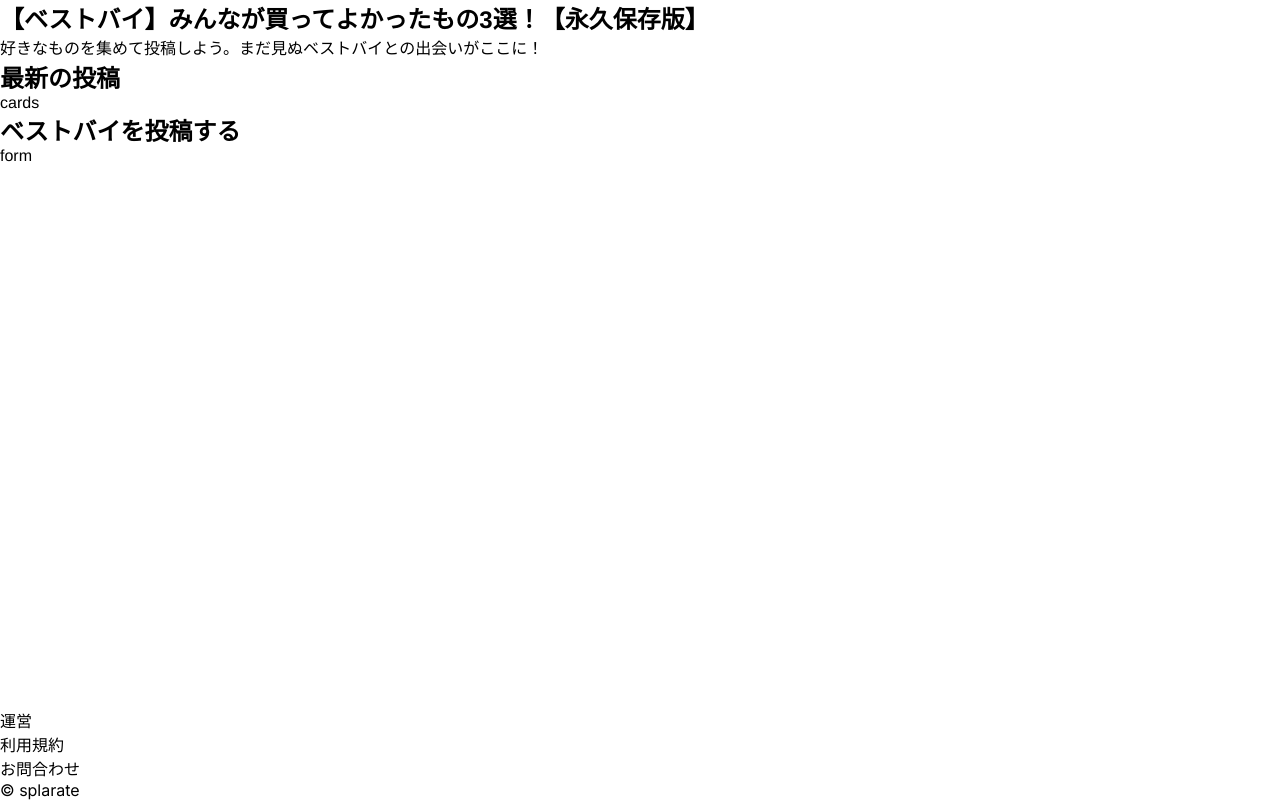
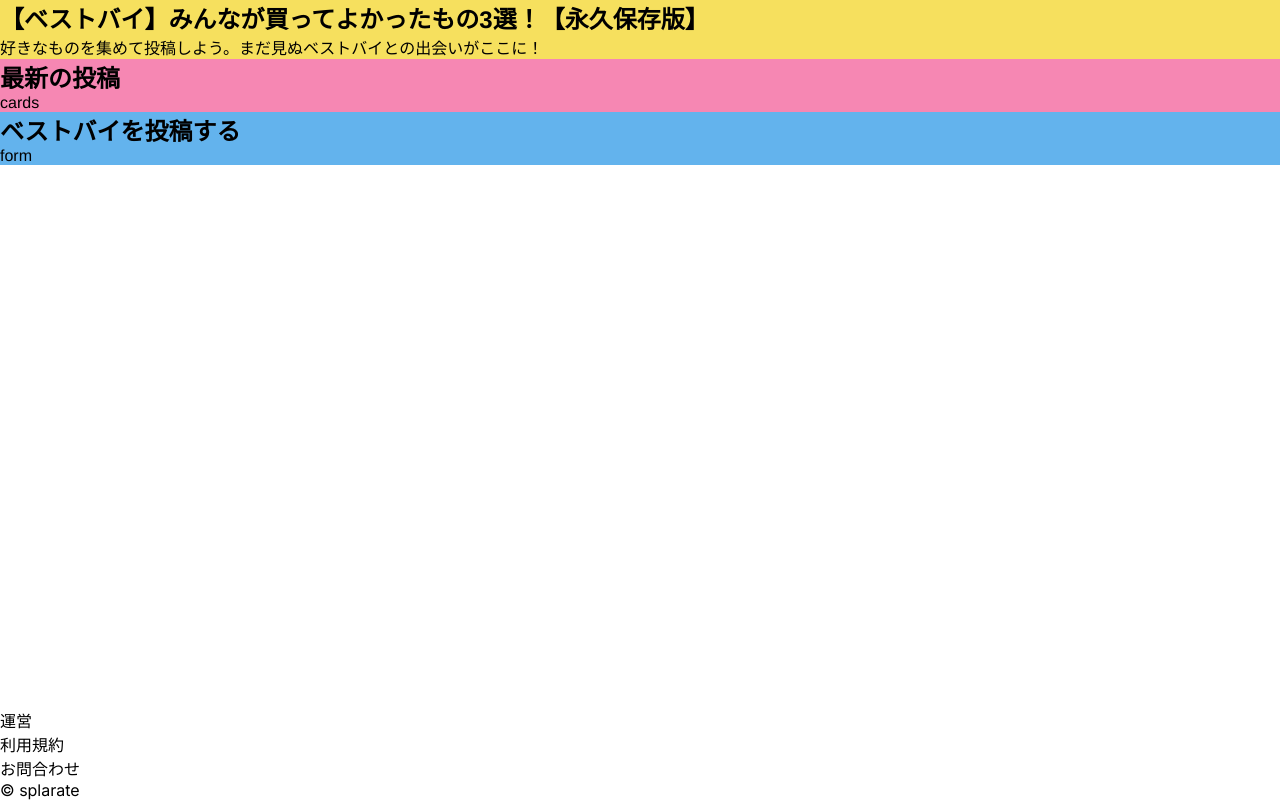
Before and after one commit to sushidesu/bestbuy, a Next.js app: page / in a window 1280 px wide. Built offline with nearby package versions, Linux system fonts and the light colour scheme.

Commit message:
colorful background

```diff
--- a/src/app/page.module.css
+++ b/src/app/page.module.css
@@ -2,3 +2,19 @@
   display: flex;
   flex-direction: column;
 }
+
+.section.happy {
+  --section-bg: #f6e05e;
+}
+.section.cute {
+  --section-bg: #f687b3;
+}
+.section.cool {
+  --section-bg: #63b3ed;
+}
+.section.gentle {
+  --section-bg: #38b2ac;
+}
+.section {
+  background-color: var(--section-bg);
+}
--- a/src/app/page.tsx
+++ b/src/app/page.tsx
@@ -1,4 +1,5 @@
 import { FC } from "react"
+import { clsx } from "clsx"
 
 import styles from "./page.module.css"
 
@@ -9,15 +10,15 @@ const DESCRIPTION =
 const Home: FC = () => {
   return (
     <main className={styles["main"]}>
-      <section className={styles["section"]}>
+      <section className={clsx(styles["section"], styles["happy"])}>
         <h1>{TITLE}</h1>
         <p>{DESCRIPTION}</p>
       </section>
-      <section className={styles["section"]}>
+      <section className={clsx(styles["section"], styles["cute"])}>
         <h2>最新の投稿</h2>
         <div>cards</div>
       </section>
-      <section className={styles["section"]}>
+      <section className={clsx(styles["section"], styles["cool"])}>
         <h2>ベストバイを投稿する</h2>
         <div>form</div>
       </section>
```
